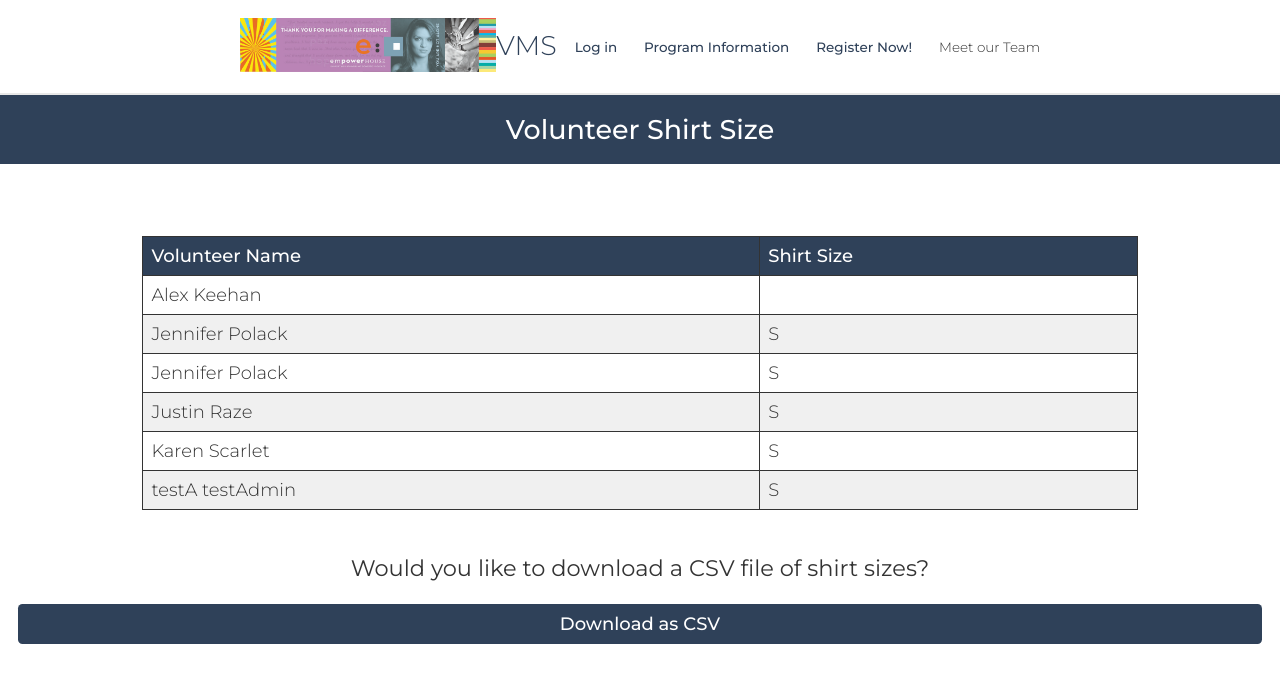
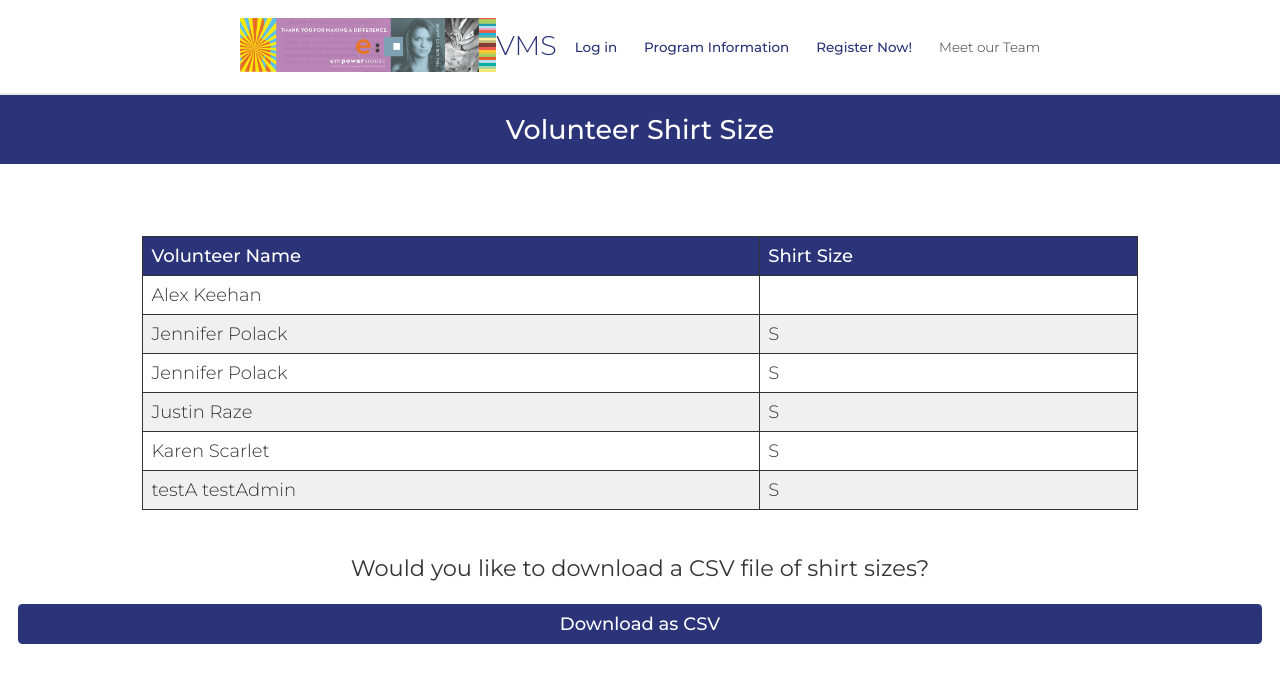
Before and after one commit to duncanSmith346/fauquier, a PHP site: page /TShirtSize.php in a window 1280 px wide. Shown: the top 683 px of the page. Run offline with PHP 8.4, Linux system fonts and the light colour scheme; data comes from the database, SQL or seed files in the repository; data that the repository does not hold is empty.

Commit message:
changed main color, hopefully

```diff
--- a/css/base.css
+++ b/css/base.css
@@ -60,7 +60,7 @@ table, td, tr, th, form, fieldset, em, button, a {
 
     --shadow-and-border-color: #e8e8e8;
 
-    --main-color: #2f4159;
+    --main-color: #2B3379;
     --accent-color: #f5c16e;
     --secondary-accent-color: #f6a4b5;
 
```
